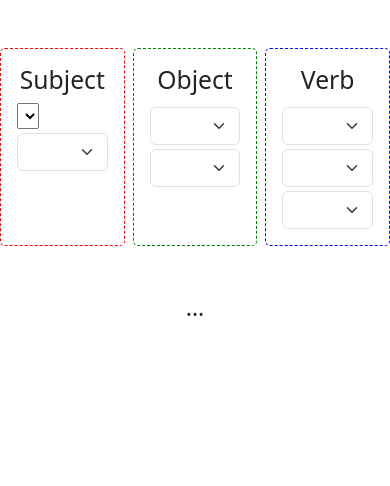
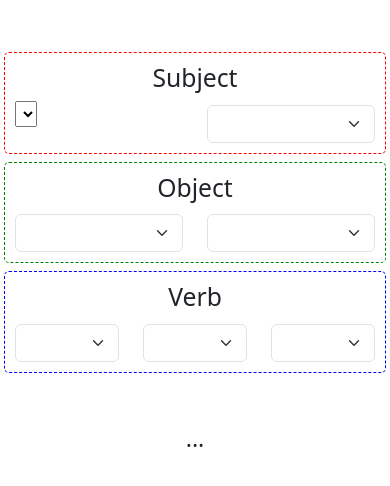
Before and after one commit to kubishi/yaduha, a Flask app: page / in a window 390 px wide. Shown: the top 486 px of the page. Run offline with Flask 3, Linux system fonts and the light colour scheme; lists and menus that the app fills with data are empty; some libraries are stand-ins or nearby versions.

Commit message:
Updates layout

```diff
--- a/templates/content.html
+++ b/templates/content.html
@@ -1,6 +1,7 @@
 <div class="container mt-5">
     <div class="row">
-        <div class="col p-3" style="border: 1px dashed red; border-radius: 5px;">
+        <div class="col col-12 col-md-4 p-1">
+            <div style="border: 1px dashed red; border-radius: 5px; padding: 10px;">
                 <h2 style="text-align: center;">Subject</h2>
                 <div class="row">
                     <div class="col">
@@ -10,12 +11,14 @@
                     </div>
                     <div class="col">
                         <select class="form-select mt-1" id="subject-suffix" aria-label="subject-suffix" onchange="updateDropdowns()">
-                        <option value="" selected disabled>Subject Suffix</option>
+                            <option value="" selected disabled>Suffix</option>
                         </select>
                     </div>
                 </div>
             </div>
-        <div class="col mx-2 p-3" style="border: 1px dashed green; border-radius: 5px;">
+        </div>
+        <div class="col col-12 col-md-4 p-1">
+            <div style="border: 1px dashed green; border-radius: 5px; padding: 10px;">
                 <h2 style="text-align: center;">Object</h2>
                 <!-- Object Dropdown -->
                 <div class="row">
@@ -26,19 +29,21 @@
                     </div>
                     <div class="col">
                         <select class="form-select mt-1" id="object-suffix" aria-label="object-suffix" onchange="updateDropdowns()">
-                        <option value="" selected disabled>Object Suffix</option>
+                            <option value="" selected disabled>Suffix</option>
                         </select>
                     </div>
                 </div>
             </div>
-        <div class="col p-3" style="border: 1px dashed blue; border-radius: 5px;">
+        </div>
+        <div class="col col-12 col-md-4 p-1">
+            <div style="border: 1px dashed blue; border-radius: 5px; padding: 10px;">
                 <h2 style="text-align: center;">Verb</h2>
                 <!-- Verb Dropdown -->
                 <div class="row">
                     <!-- object pronoun -->
                     <div class="col">
                         <select class="form-select mt-1" id="object-pronoun" aria-label="object-pronoun" onchange="updateDropdowns()">
-                        <option value="" selected disabled>Object Pronoun</option>
+                            <option value="" selected disabled>Pronoun</option>
                         </select>
                     </div>
                     <div class="col">
@@ -48,12 +53,12 @@
                     </div>
                     <div class="col">
                         <select class="form-select mt-1" id="verb-tense" aria-label="verb-tense" onchange="updateDropdowns()">
-                        <option value="" selected disabled>Verb Tense</option>
+                            <option value="" selected disabled>Tense</option>
                             <option value="present">Present</option>
                         </select>
                     </div>
                 </div>
-
+            </div>
         </div>
     </div>
     <div class="row mt-5">
```
Lines whose indentation alone changed are shown as unchanged.
